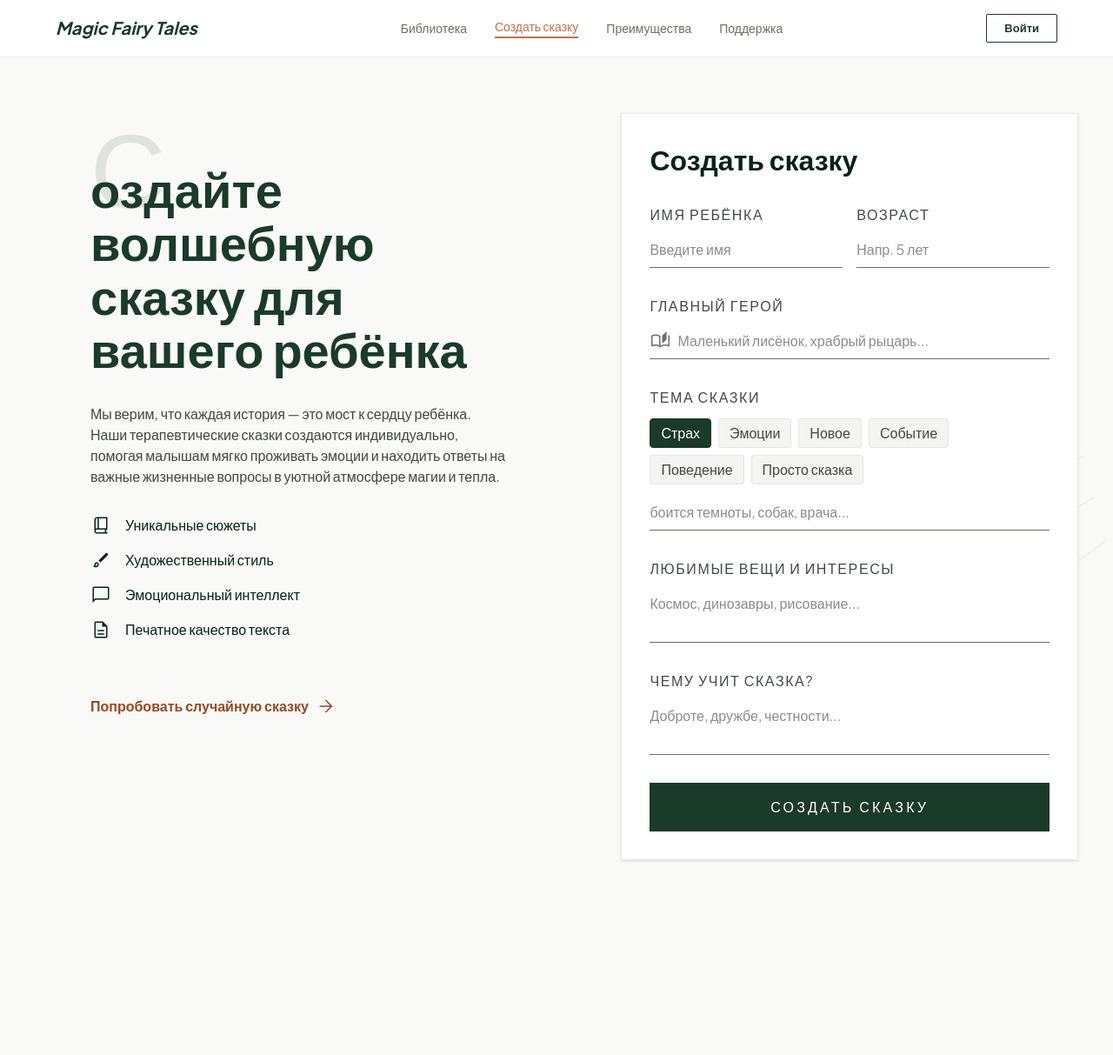
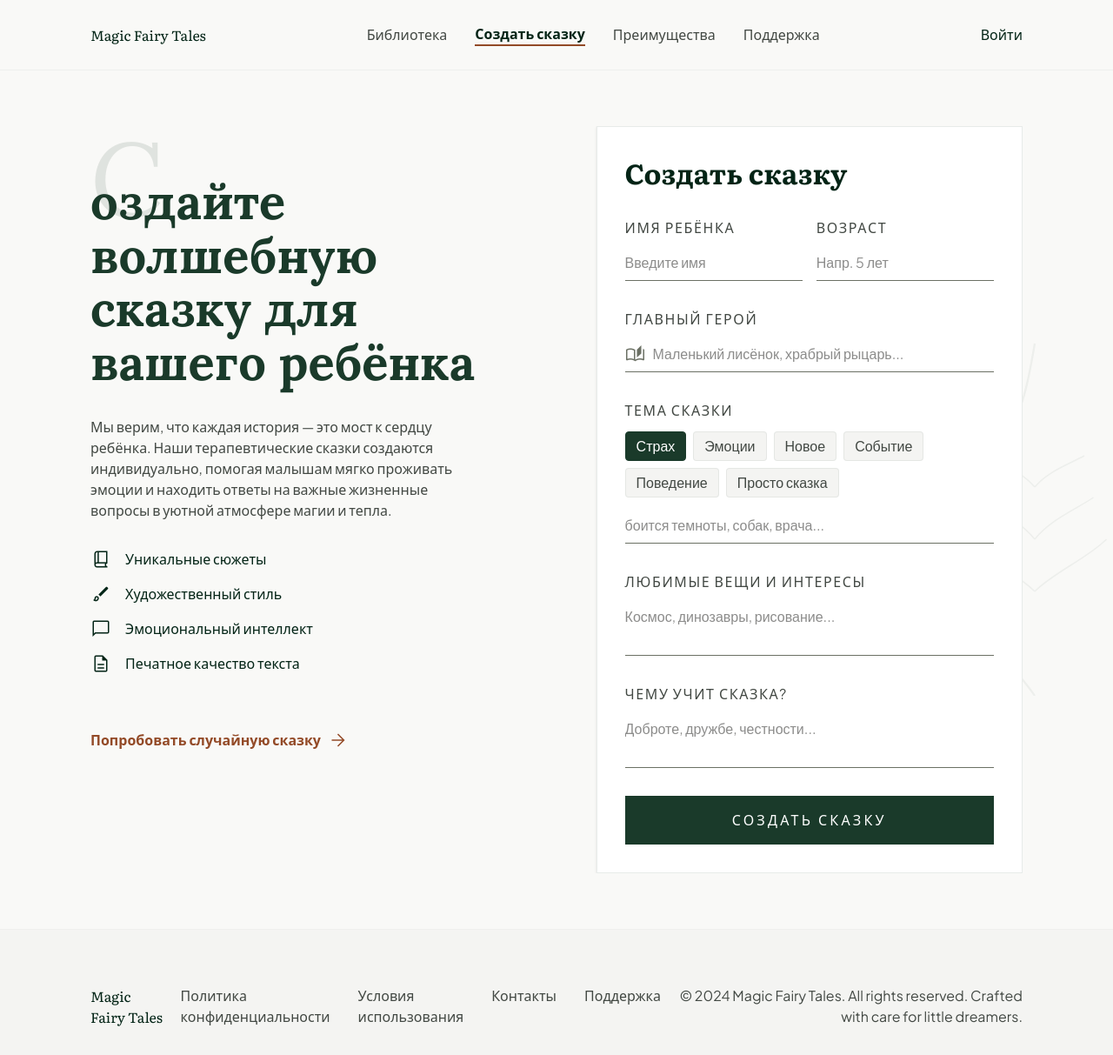
Before and after one commit to GavrilovIgor/fairy-tale-app, a Next.js app: page / in a window 1280 px wide. Shown: the whole page at 87% size. Before the commit the page ends 1053 px from the top, so only its background shows below. Built offline with nearby package versions, Linux system fonts and the light colour scheme.

Commit message:
auto-sync 2026-05-15 14:49

```diff
--- a/app/globals.css
+++ b/app/globals.css
@@ -57,15 +57,16 @@
   --radius-xl:      0.5rem;
   --radius-full:    0.75rem;
 
-  /* Font families — from Stitch */
-  --font-family-headline-lg: 'Literata', serif;
-  --font-family-headline-md: 'Literata', serif;
-  --font-family-display-lg:  'Literata', serif;
-  --font-family-display-lg-mobile: 'Literata', serif;
-  --font-family-body-lg:     'Plus Jakarta Sans', sans-serif;
-  --font-family-body-md:     'Plus Jakarta Sans', sans-serif;
-  --font-family-label-md:    'Plus Jakarta Sans', sans-serif;
-  --font-family-caption:     'Plus Jakarta Sans', sans-serif;
+  /* Font families — Tailwind v4 format (--font-* generates font-* utility) */
+  --font-lora:              'Lora', serif;
+  --font-headline-lg:       'Literata', serif;
+  --font-headline-md:       'Literata', serif;
+  --font-display-lg:        'Literata', serif;
+  --font-display-lg-mobile: 'Literata', serif;
+  --font-body-lg:           'Plus Jakarta Sans', sans-serif;
+  --font-body-md:           'Plus Jakarta Sans', sans-serif;
+  --font-label-md:          'Plus Jakarta Sans', sans-serif;
+  --font-caption:           'Plus Jakarta Sans', sans-serif;
 
   /* Font sizes — from Stitch */
   --font-size-headline-lg: 32px;
@@ -110,8 +111,18 @@ body {
   vertical-align: middle;
 }
 
+/* ── Font family utilities (explicit, Tailwind v4 safe) ─ */
+.font-lora           { font-family: 'Lora', Georgia, serif !important; }
+.font-headline-lg    { font-family: 'Literata', 'Georgia', serif !important; }
+.font-headline-md    { font-family: 'Literata', 'Georgia', serif !important; }
+.font-display-lg     { font-family: 'Literata', 'Georgia', serif !important; }
+.font-body-lg        { font-family: 'Plus Jakarta Sans', system-ui, sans-serif !important; }
+.font-body-md        { font-family: 'Plus Jakarta Sans', system-ui, sans-serif !important; }
+.font-label-md       { font-family: 'Plus Jakarta Sans', system-ui, sans-serif !important; }
+.font-caption        { font-family: 'Plus Jakarta Sans', system-ui, sans-serif !important; }
+.font-serif          { font-family: 'Lora', Georgia, serif !important; }
+
 /* ── Typography tokens (from Stitch DESIGN.md) ─────── */
-.font-serif { font-family: var(--font-serif) !important; }
 
 .text-headline-xl      { font-size: 40px;  font-weight: 700; line-height: 48px; letter-spacing: -0.02em; }
 .text-headline-lg      { font-size: 32px;  font-weight: 700; line-height: 40px; }
--- a/app/layout.tsx
+++ b/app/layout.tsx
@@ -42,7 +42,7 @@ export default function RootLayout({
       className={`${jakarta.variable} h-full antialiased`}
     >
       <head>
-        <link href="https://fonts.googleapis.com/css2?family=Literata:opsz,wght@7..72,400;7..72,600;7..72,700&family=Plus+Jakarta+Sans:wght@400;500;600;700&family=Material+Symbols+Outlined:wght,FILL@100..700,0..1&display=swap" rel="stylesheet" />
+        <link href="https://fonts.googleapis.com/css2?family=Literata:opsz,wght@7..72,400;7..72,600;7..72,700&family=Lora:ital,wght@0,400..700;1,400..700&family=Plus+Jakarta+Sans:wght@400;500;600;700&family=Material+Symbols+Outlined:wght,FILL@100..700,0..1&display=swap" rel="stylesheet" />
       </head>
       <body className="min-h-full flex flex-col">
         {children}
--- a/app/page.tsx
+++ b/app/page.tsx
@@ -119,22 +119,33 @@ function StoryImage({prompt,index}:{prompt:string;index:number}) {
 
 // ── Desktop Navigation ────────────────────────────────────────────────────────
 function DesktopNav({activeTab,onTabChange}:{activeTab:string;onTabChange:(t:string)=>void}) {
+  // Exact Stitch HTML from screen 4371a933
   return (
-    <nav className="hidden md:flex items-center justify-between px-16 py-4 bg-white border-b print:hidden" style={{borderColor:'var(--border-light)'}}>
-      <div className="font-serif text-xl font-bold italic" style={{color:'var(--primary)'}}>Magic Fairy Tales</div>
-      <div className="flex items-center gap-8">
-        {[['library','Библиотека'],['create','Создать сказку'],['benefits','Преимущества'],['support','Поддержка']].map(([id,label])=>(
-          <button key={id} onClick={()=>onTabChange(id)}
-            className="text-sm font-medium transition-colors cursor-pointer"
-            style={activeTab===id
-              ? {color:'var(--accent)',borderBottom:'2px solid var(--accent)',paddingBottom:'2px'}
-              : {color:'var(--text-muted)'}}>
-            {label}
-          </button>
-        ))}
+    <header className="hidden md:block bg-background border-b border-outline-variant/20 sticky top-0 z-50 print:hidden">
+      <div className="max-w-container-max mx-auto px-edge-margin-desktop flex justify-between items-center h-20">
+        <div className="font-headline-md text-headline-md text-primary">Magic Fairy Tales</div>
+        <nav className="flex gap-stack-lg items-center">
+          {[
+            ['library',  'Библиотека'],
+            ['create',   'Создать сказку'],
+            ['benefits', 'Преимущества'],
+            ['support',  'Поддержка'],
+          ].map(([id,label])=>(
+            <button key={id} onClick={()=>onTabChange(id)}
+              className={`font-body-md text-body-md transition-colors cursor-pointer ${
+                activeTab===id
+                  ? 'text-primary font-bold border-b-2 border-secondary'
+                  : 'text-on-surface-variant hover:text-primary'
+              }`}>
+              {label}
+            </button>
+          ))}
+        </nav>
+        <button className="font-body-md text-body-md text-primary font-medium hover:text-secondary transition-all cursor-pointer">
+          Войти
+        </button>
       </div>
-      <button className="paper-btn-outline text-sm">Войти</button>
-    </nav>
+    </header>
   )
 }
 
@@ -172,6 +183,25 @@ function MobileTabBar({active,onChange}:{active:MobileTab;onChange:(t:MobileTab)
         </button>
       ))}
     </div>
+  )
+}
+
+// ── Site Footer (from Stitch screen 4371a933) ────────────────────────────────
+function SiteFooter() {
+  return (
+    <footer className="bg-surface-container-low border-t border-outline-variant/10 pt-stack-xl pb-stack-lg print:hidden">
+      <div className="max-w-container-max mx-auto px-edge-margin-desktop flex flex-col md:flex-row justify-between items-center gap-stack-md">
+        <div className="font-headline-md text-headline-md text-primary">Magic Fairy Tales</div>
+        <div className="flex gap-stack-lg">
+          {['Политика конфиденциальности','Условия использования','Контакты','Поддержка'].map(t=>(
+            <a key={t} href="#" className="font-caption text-caption text-on-surface-variant hover:text-secondary transition-colors">{t}</a>
+          ))}
+        </div>
+        <p className="font-caption text-caption text-on-surface-variant text-center md:text-right">
+          © 2024 Magic Fairy Tales. All rights reserved. Crafted with care for little dreamers.
+        </p>
+      </div>
+    </footer>
   )
 }
 
@@ -302,7 +332,7 @@ function CreateForm({onGenerate,isLoading}:{onGenerate:(f:FormData)=>Promise<voi
         <div className="absolute inset-0 botanical-bg z-0" aria-hidden />
 
         <div className="max-w-container-max mx-auto px-edge-margin-desktop py-stack-xl relative z-10">
-          <div className="grid grid-cols-1 lg:grid-cols-[45%_55%] gap-stack-xl items-start">
+          <div className="grid grid-cols-1 lg:grid-cols-[45fr_55fr] gap-stack-xl items-start overflow-hidden">
 
             {/* LEFT COLUMN — exact code.html */}
             <div className="flex flex-col">
@@ -891,9 +921,10 @@ export default function Home() {
             <MobileTabBar active={mobileTab} onChange={setMobileTab}/>
           </div>
 
-          {/* Desktop: full form */}
+          {/* Desktop: full form + footer */}
           <div className="hidden md:block">
             <CreateForm onGenerate={generate} isLoading={false}/>
+            <SiteFooter/>
           </div>
         </>
       )}
--- a/tailwind.config.ts
+++ b/tailwind.config.ts
@@ -72,14 +72,15 @@ const config: Config = {
         'stack-md':            '16px',
       },
       fontFamily: {
-        'body-lg':    ['Plus Jakarta Sans'],
-        'headline-lg':['Literata'],
-        'body-md':    ['Plus Jakarta Sans'],
-        'headline-md':['Literata'],
-        'display-lg-mobile': ['Literata'],
-        'caption':    ['Plus Jakarta Sans'],
-        'display-lg': ['Literata'],
-        'label-md':   ['Plus Jakarta Sans'],
+        'lora':       ['Lora', 'serif'],
+        'body-lg':    ['Plus Jakarta Sans', 'sans-serif'],
+        'headline-lg':['Literata', 'serif'],
+        'body-md':    ['Plus Jakarta Sans', 'sans-serif'],
+        'headline-md':['Literata', 'serif'],
+        'display-lg-mobile': ['Literata', 'serif'],
+        'caption':    ['Plus Jakarta Sans', 'sans-serif'],
+        'display-lg': ['Literata', 'serif'],
+        'label-md':   ['Plus Jakarta Sans', 'sans-serif'],
       },
       fontSize: {
         'body-lg':    ['18px', {lineHeight:'30px', fontWeight:'400'}],
```
